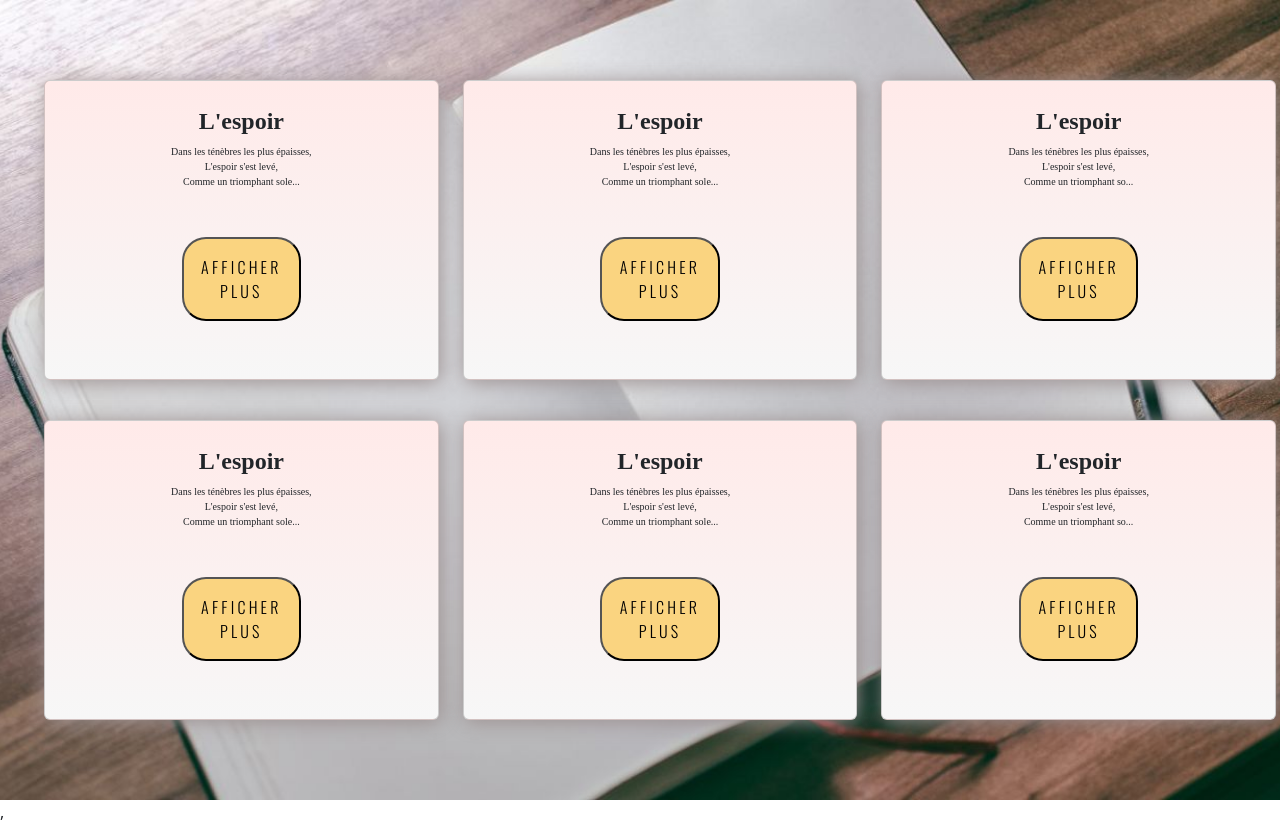
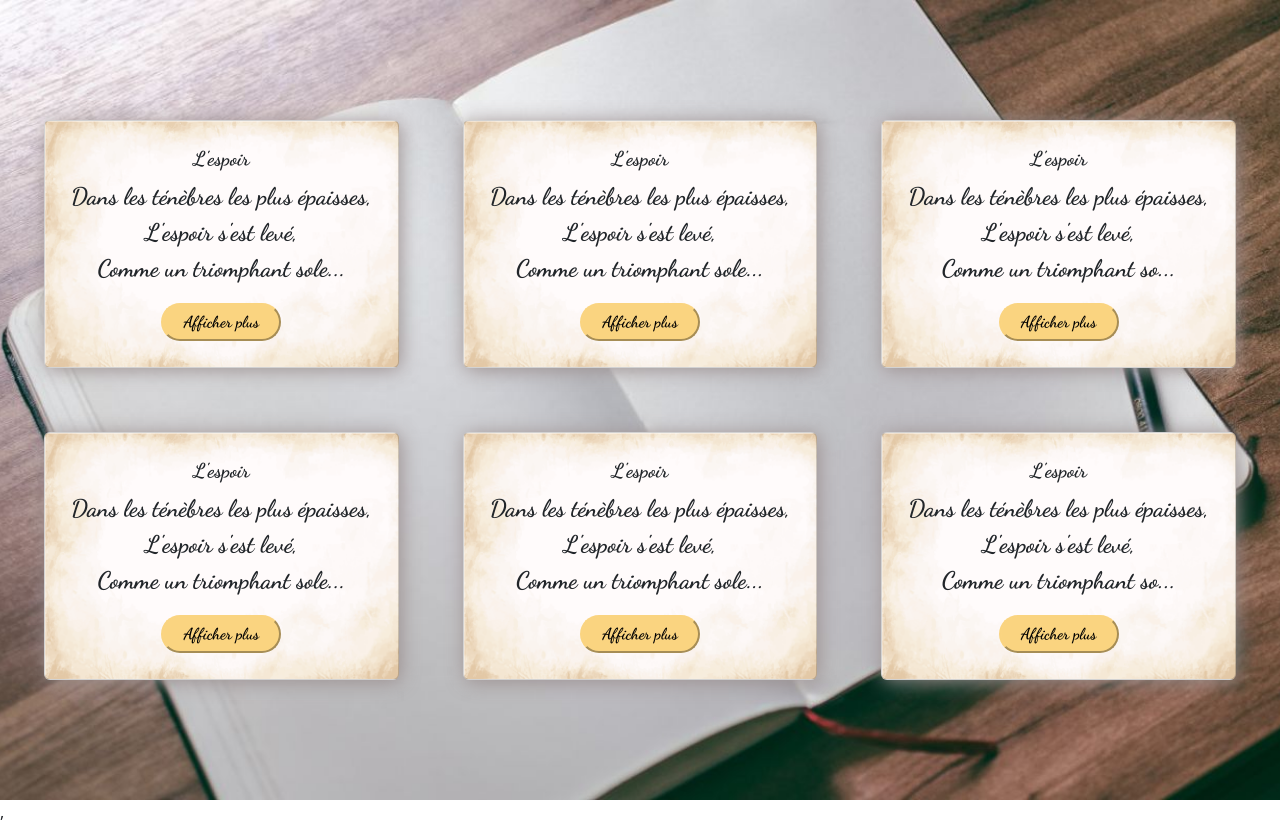
Before and after one commit to GaspardPierre/Plume2.0, a React (Vite) app in the folder front/: page /poems in a window 1280 px wide. Built offline with nearby package versions, Linux system fonts and the light colour scheme.

Commit message:
style Poems.jsx

```diff
--- a/front/package.json
+++ b/front/package.json
@@ -15,6 +15,7 @@
     "bootstrap": "^5.3.0-alpha3",
     "install": "^0.13.0",
     "react": "^18.2.0",
+    "react-bootstrap": "^2.7.4",
     "react-dom": "^18.2.0",
     "react-hook-form": "^7.43.9",
     "react-redux": "^8.0.5",
--- a/front/src/components/Card/Card.jsx
+++ /dev/null
@@ -1,19 +0,0 @@
-import React from 'react';
-import './Card.scss';
-
-
-export default function Card({ title, excerpt, onClick }) {
-  return (
-    <div className="col-md-4">
-      <div className="card text-center" >
-        <div className="card-body d-flex flex-column justify-content-center">
-          <h5 className="card-title">{title}</h5>
-          <p className="card-text">{excerpt}</p>
-          <button className="btn-custom" onClick={onClick}>
-            Afficher plus
-          </button>
-        </div>
-      </div>
-    </div>
-  );
-};
--- a/front/src/components/Card/Card.scss
+++ /dev/null
@@ -1,35 +0,0 @@
-.card{
-    width: 100%;
-    height : auto;
-    white-space: pre-line;
-    border: 0;
-    margin: 20px;
-    padding: 10px;
-    text-align: justify;
-
-    background: -webkit-linear-gradient(to top, #fffbfb, #fddfde);
-    background: linear-gradient(to top, #f7f7f7, #ffeae9);
-    box-shadow: 2px 2px 20px 0px #9c9090;
-    transition: transform cubic-bezier(0.7, 0.47, 0, 1.65) 400ms;
-
-    font-family: TCM;
-    font-size: 20px;
-    color: #ed9599
-
-}
-.card:hover {
-    transform: rotate(1deg) scale(1.05);
-    z-index: 10;
-  }
-.card-title{
-font-size: 1.2em;
-font-weight: bold;
-}
-.card-text{
-    font-size: 0.5em;
-}
-.btn-custom{
-    // width: 40%;
-    // padding: 0.3rem;
-    font-size: 1rem;
-}
--- /dev/null
+++ b/front/src/components/CardCustom/CardCustom.jsx
@@ -0,0 +1,17 @@
+import React from 'react';
+import Card from 'react-bootstrap/Card';
+import './CardCustom.scss';
+import cardBackground from'../../assets/card_bg.png';
+export default function CardCustom({ title, excerpt, onClick }) {
+  return (
+    <Card className='card' style={{ backgroundImage: `url(${cardBackground})` }}>
+      <Card.Body>
+        <Card.Title>{title}</Card.Title>
+        <Card.Text>{excerpt}</Card.Text>
+        <button className="btn-custom-card" onClick={onClick}>
+          Afficher plus
+        </button>
+      </Card.Body>
+    </Card>
+  );
+}
--- /dev/null
+++ b/front/src/components/CardCustom/CardCustom.scss
@@ -0,0 +1,37 @@
+.card{
+
+    background-size: cover;
+    background-repeat: no-repeat;
+
+    height : auto;
+    white-space: pre-line;
+    border: 0;
+    margin: 20px;
+    padding: 10px;
+    text-align: center;
+
+    font-family:'Dancing Script', cursive;
+    box-shadow: 2px 2px 20px 0px #9c9090;
+
+
+
+
+
+
+}
+
+.card-title{
+font-size: 2rem;
+font-weight: bold;
+}
+.card-text{
+    font-size: 1.5rem;
+}
+.btn-custom-card{
+    width: 40%;
+    padding: 0.3rem;
+    font-size: 1rem;
+    border-radius: 1.5rem;
+    background-color: rgb(250, 212, 128);
+    border-color: rgb(250, 212, 128);
+}
--- /dev/null
+++ b/front/src/components/Grid/Grid.jsx
@@ -0,0 +1,22 @@
+import React from 'react';
+import Col from 'react-bootstrap/Col';
+import Row from 'react-bootstrap/Row';
+import CardCustom from '../CardCustom/CardCustom';
+
+function Grid({ poems, onClick }) {
+  return (
+    <Row xs={1} md={3} className="g-4">
+      {poems.map((poem) => (
+        <Col key={poem.id}>
+          <CardCustom
+            title={poem.title}
+            excerpt={poem.excerpt}
+            onClick={() => onClick(poem.id)}
+          />
+        </Col>
+      ))}
+    </Row>
+  );
+}
+
+export default Grid;
--- a/front/src/components/Poems/Poems.jsx
+++ b/front/src/components/Poems/Poems.jsx
@@ -1,5 +1,5 @@
 import React from "react";
-import Card from "../Card/Card";
+import Grid from "../Grid/Grid";
 
 export default function Poems() {
   const poems = [
@@ -165,20 +165,15 @@ export default function Poems() {
     const summary = str.substring(0, 100)+ "...";
     return summary;
   };
-
+  const handleOnClick = (id) => {
+    console.log('Clicked poem with id:', id);
+  };
   return (
     <div className="container-fluid-custom">
-      <div className="row justify-content-center">
-
-        {poems.map((poem) => (
-          <Card
-            key={poem.id}
-            title={poem.title}
-            excerpt={excerpt(poem.content)}
-          />
-        ))}
-      </div>
+      <Grid
+        poems={poems.map((poem) => ({ ...poem, excerpt: excerpt(poem.content) }))}
+        onClick={handleOnClick}
+      />
     </div>
-
   );
 }
```
Also changed, not shown: 1 other file (tests, documents, lock files or other folders).
